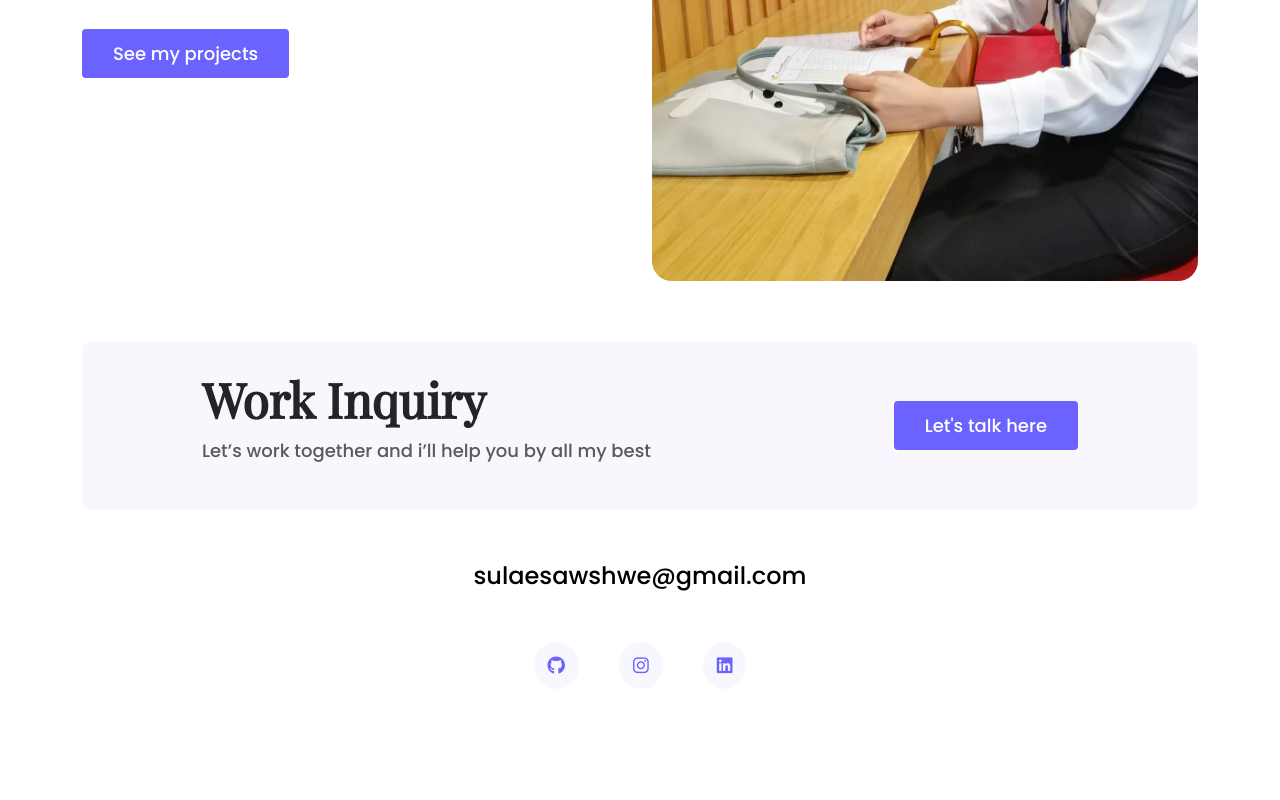
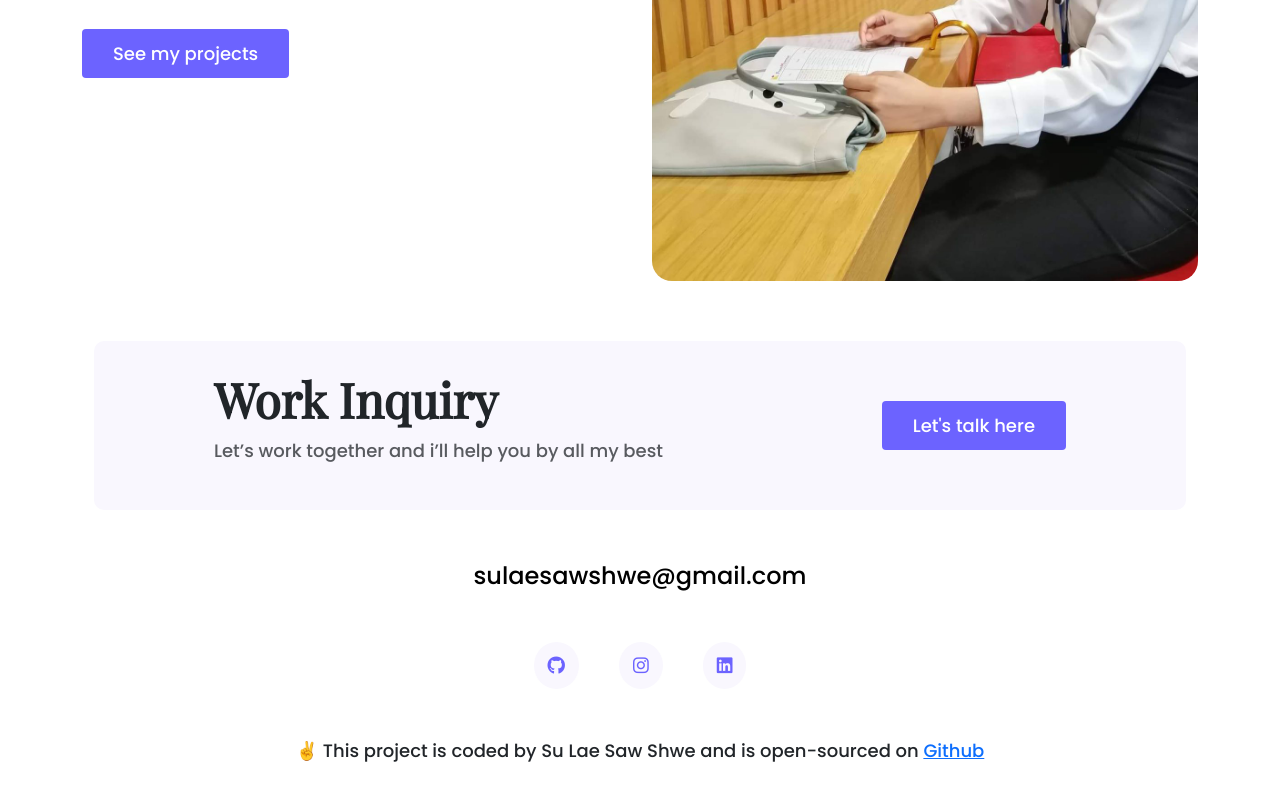
Before and after one commit to SuLaeSawShwe/portfolio-project, a plain HTML site: page about.html in a window 1280 px wide. Shown: the part 607-1407 px from the top of the page. Drawn offline with nearby package versions, Linux system fonts and the light colour scheme; a web font is replaced by a local one.

Commit message:
added Github repositories

```diff
--- a/about.html
+++ b/about.html
@@ -105,7 +105,7 @@
           <img src="images/sulaesawshwe.jpg" class="img-fluid profile-img" />
         </div>
       </div>
-      <footer>
+      <footer class="container">
         <div class="contact-box d-none d-md-flex justify-content-between mb-5">
           <div>
             <h3>Work Inquiry</h3>
@@ -147,6 +147,10 @@
             <i class="fab fa-linkedin"></i>
           </a>
         </div>
+        <p class="text-center mt-5">
+          ✌ This project is coded by Su Lae Saw Shwe and is open-sourced on
+          <a href="https://github.com/SuLaeSawShwe/portfolio-project">Github</a>
+        </p>
       </footer>
     </div>
   </body>
```
Also changed, not shown: contact.html (+5 -1 lines), index.html (+5 -1 lines), work.html (+5 -1 lines).
